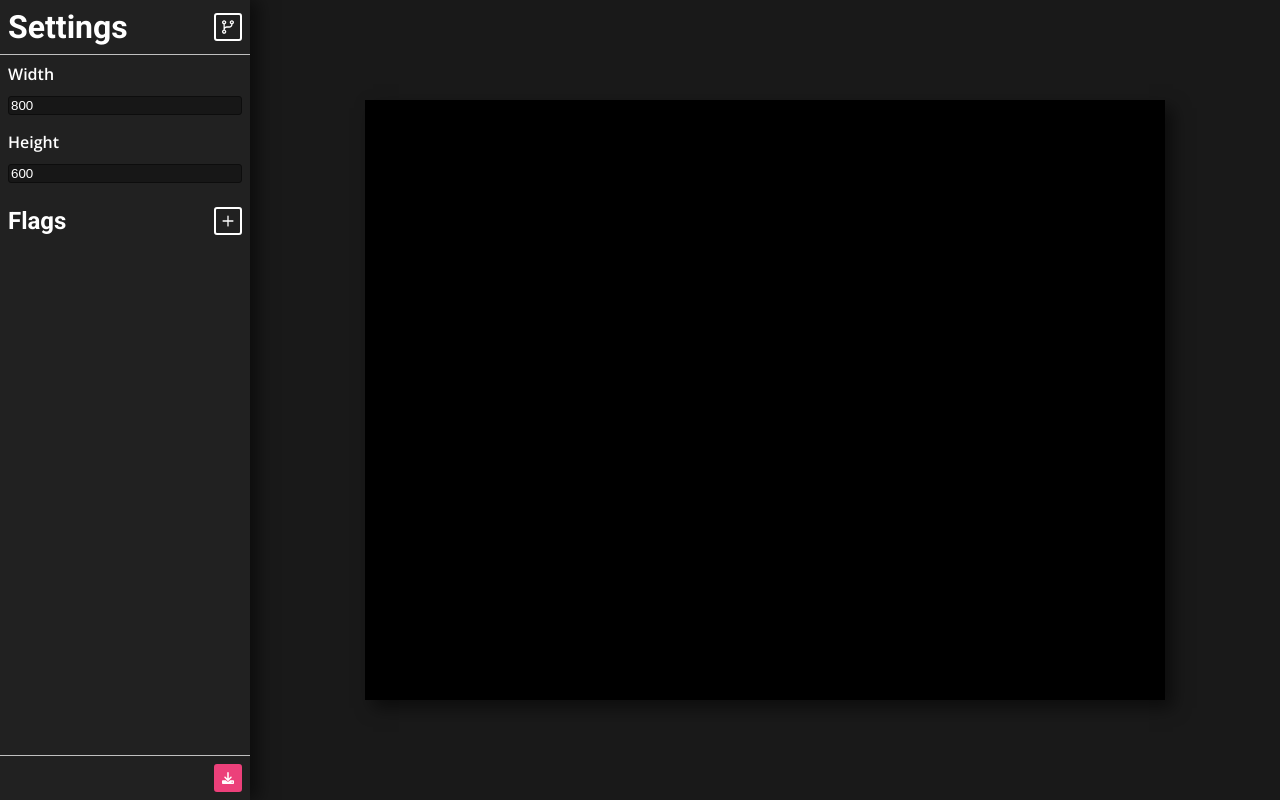
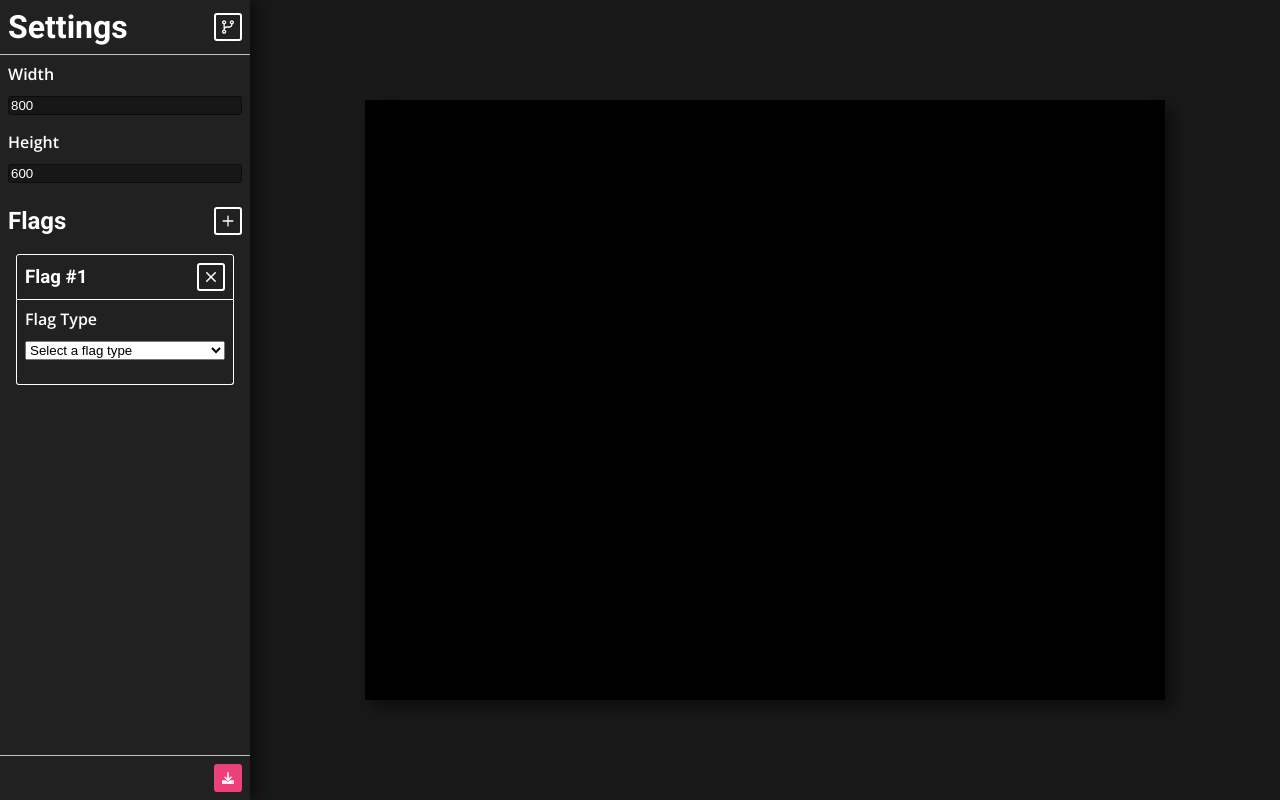
Before and after one commit to prideful-li/represent, a Vue app: page / in a window 1280 px wide. Built offline with nearby package versions, Linux system fonts and the light colour scheme.

Commit message:
⚡ Improved UX by starting with a flag

```diff
--- a/src/side-bar/SideBar.vue
+++ b/src/side-bar/SideBar.vue
@@ -70,7 +70,13 @@
   const settings = reactive({
     width: 0,
     height: 0,
-    flags: [],
+    flags: [
+      {
+        id: '',
+        label: '',
+        bars: [],
+      },
+    ],
   })
   emit('change', settings)
 
```
